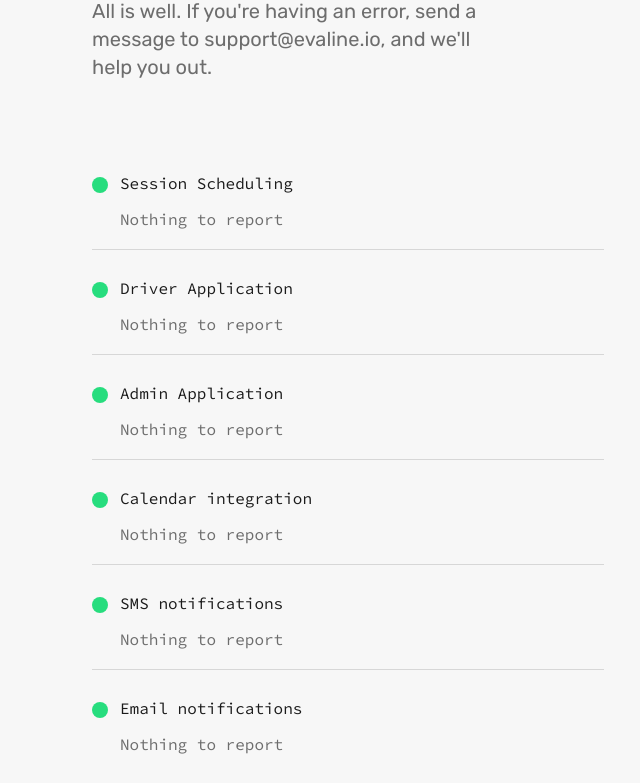
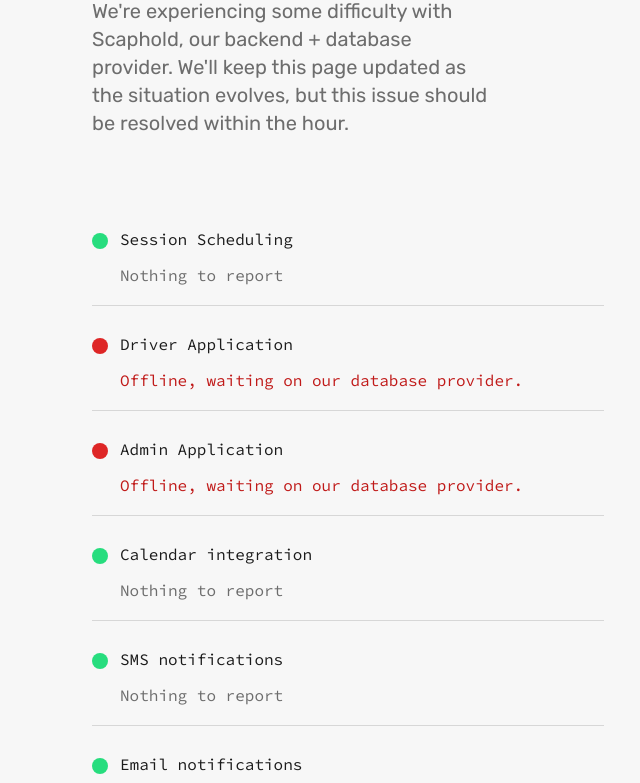
Before and after one commit to evaline-inc/evaline-status, a website: page index.html in a window 1280 px wide. Shown: the part 231-1014 px from the top of the page, without its empty margins (292-932 px from the left). Drawn offline with Linux system fonts and the light colour scheme.

Commit message:
Scaphold down again...

```diff
--- a/index.html
+++ b/index.html
@@ -75,7 +75,7 @@
 <script>
   window.onload = function () {
     // Write a general status message here.
-    const generalMessage = `We're experiencing some notification issues, but are working with our API partners to resolve them. We expect to be fully operational within the hour.`
+    const generalMessage = `We're experiencing some difficulty with Scaphold, our backend + database provider. We'll keep this page updated as the situation evolves, but this issue should be resolved within the hour.`
 
     const services = {
       scheduler: {
@@ -83,12 +83,12 @@
         message: ``
       },
       driver: {
-        status: 0,
-        message: ``
+        status: 2,
+        message: `Offline, waiting on our database provider.`
       },
       admin: {
-        status: 0,
-        message: ``
+        status: 2,
+        message: `Offline, waiting on our database provider.`
       },
       calendar: {
         status: 0,
```
